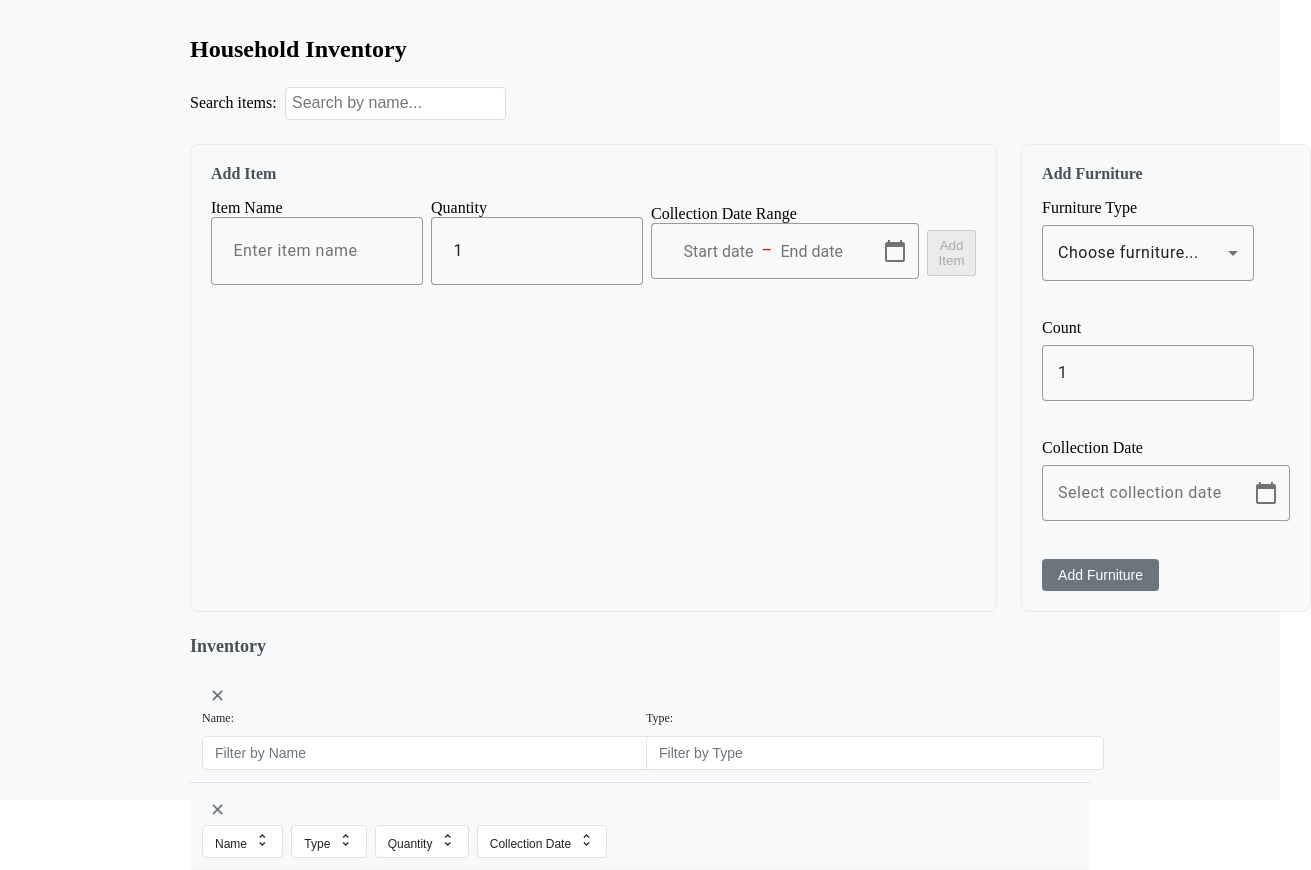
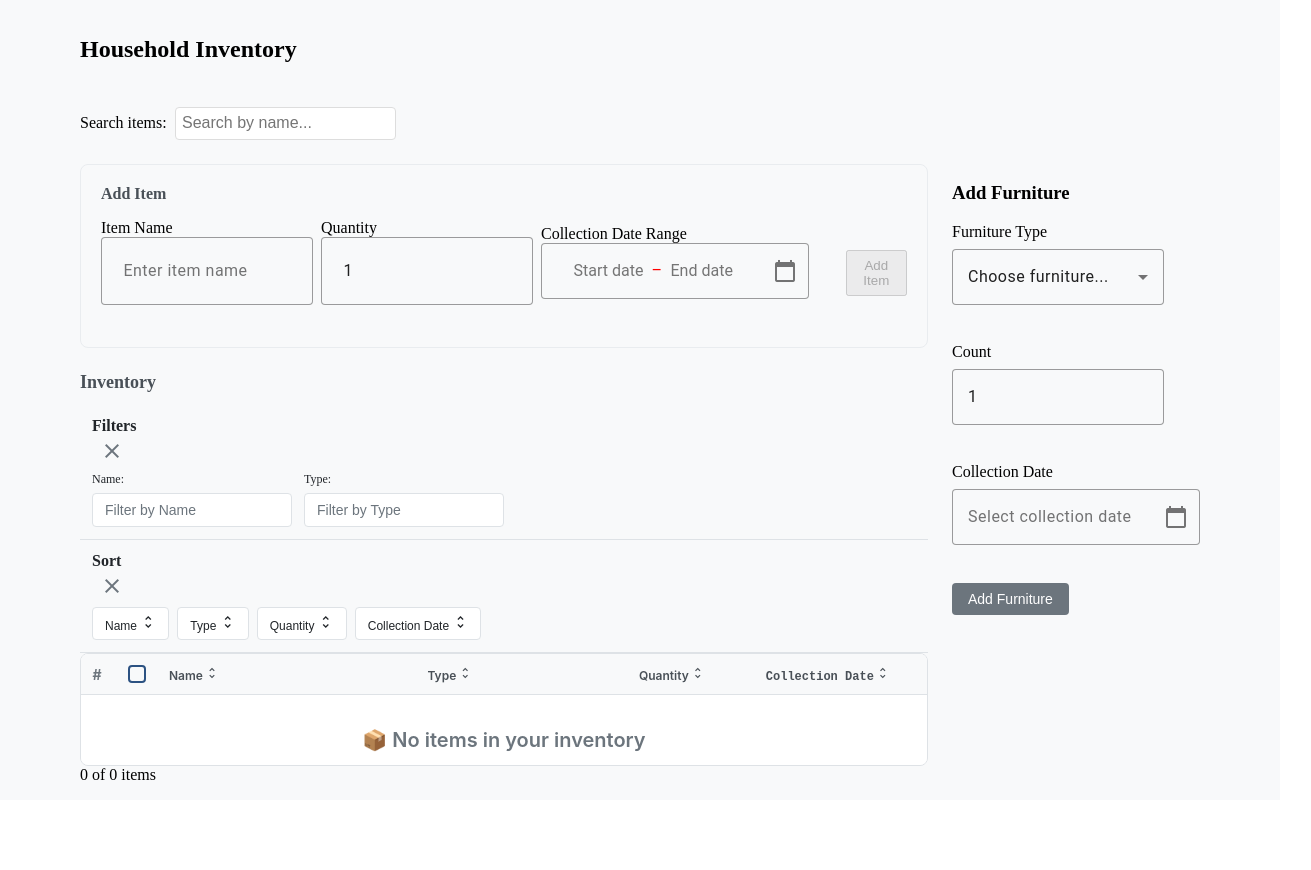
Before and after one commit to Whit3Bl00d/generic-table-angular_20, an Angular app: page /household in a window 1280 px wide. Shown: the top 870 px of the page, 1311 px wide, since content can reach past the window. After the commit the page ends 800 px from the top, so only its background shows below. Built offline with nearby package versions, Linux system fonts and the light colour scheme.

Commit message:
filters... started inf scroll.. sticky header

```diff
--- a/src/app/features/household/components/household-table/household-table.component.scss
+++ b/src/app/features/household/components/household-table/household-table.component.scss
@@ -1,3 +1,10 @@
+:host {
+  display: block;
+  width: 100%;
+  flex: 1;
+  overflow: auto;
+}
+
 .custom-empty-state {
   text-align: center;
   padding: 2rem;
--- a/src/app/features/household/pages/household-dashboard/household-dashboard.component.html
+++ b/src/app/features/household/pages/household-dashboard/household-dashboard.component.html
@@ -11,24 +11,41 @@
   <div class="search-section">
     <label>
       Search items:
-      <input type="text" [value]="search()" (input)="setSearch($event)" placeholder="Search by name..." />
+      <input
+        type="text"
+        [value]="search()"
+        (input)="setSearch($event)"
+        placeholder="Search by name..."
+      />
     </label>
   </div>
 
   <div class="forms-section">
-    <div class="form-container">
-      <h3>Add Item</h3>
-      <app-household-form (addItem)="addItem($event)" (error)="showError($event)"></app-household-form>
+    <div class="flex-vert--full-size">
+
+      <div class="household">
+        <h3>Add Item</h3>
+
+        <app-household-form
+        (addItem)="addItem($event)"
+        (error)="showError($event)"
+        ></app-household-form>
+      </div>
+
+      <div class="table">
+        <h3>Inventory</h3>
+
+        <app-household-table [items]="filteredItems()"></app-household-table>
+      </div>
     </div>
 
-    <div class="form-container">
+    <div class="furniture">
       <h3>Add Furniture</h3>
-      <app-furniture-form (addFurniture)="addFurniture($event)" (error)="showError($event)"></app-furniture-form>
+
+      <app-furniture-form
+        (addFurniture)="addFurniture($event)"
+        (error)="showError($event)"
+      ></app-furniture-form>
     </div>
   </div>
-
-  <div class="table-section">
-    <h3>Inventory</h3>
-    <app-household-table [items]="filteredItems()"></app-household-table>
-  </div>
 </section>
--- a/src/app/features/household/pages/household-dashboard/household-dashboard.component.scss
+++ b/src/app/features/household/pages/household-dashboard/household-dashboard.component.scss
@@ -1,6 +1,17 @@
+:host {
+  display: block;
+  width: 100%;
+  height: 100%;
+}
+
 .household-dashboard {
+  display: flex;
+  flex-direction: column;
+  width: 90%;
+  height: 100%;
+
+  box-sizing: border-box;
   padding: 1rem;
-  max-width: 900px;
   margin: 0 auto;
 }
 
@@ -30,37 +41,48 @@ input:focus {
 }
 
 .forms-section {
-  display: grid;
-  grid-template-columns: 1fr 1fr;
+  flex: 1;
+  display: flex;
+  width: 100%;
   gap: 24px;
-  margin: 24px 0;
+  overflow: hidden;
 }
 
-@media (max-width: 768px) {
-  .forms-section {
-    grid-template-columns: 1fr;
-  }
+.flex-vert--full-size {
+  width: 100%;
+  height: 100%;
+  display: flex;
+  flex-direction: column;
 }
 
-.form-container {
+.household {
+  width: 100%;
   background: #f8f9fa;
+  box-sizing: border-box;
   padding: 20px;
   border-radius: 8px;
   border: 1px solid #e9ecef;
 }
 
-.form-container h3 {
+.household h3 {
   margin: 0 0 16px 0;
   color: #495057;
   font-size: 16px;
   font-weight: 600;
 }
 
-.table-section h3 {
-  margin: 24px 0 12px 0;
-  color: #495057;
-  font-size: 18px;
-  font-weight: 600;
+.table {
+  flex: 1;
+  display: flex;
+  flex-direction: column;
+  width: 100%;
+  overflow: hidden;
+  h3 {
+    margin: 24px 0 12px 0;
+    color: #495057;
+    font-size: 18px;
+    font-weight: 600;
+  }
 }
 
 .error-message {
--- a/src/app/shared/components/generic-table/generic-table.component.html
+++ b/src/app/shared/components/generic-table/generic-table.component.html
@@ -1,12 +1,14 @@
 <div class="generic-table">
   @if (showFilters() === true && filterableColumns().length > 0) {
-    <section class="filters">
-      <header>
+    <form class="filters" (reset)="clearFilters()">
+      <header class="filters__header">
         <title class="filters__title">Filters</title>
 
-        <button class="filters__clear" (click)="clearFilters()" title="Clear all filters">✕</button>
+        <button type="reset" class="filters__clear" title="Clear all filters">
+          <mat-icon>clear</mat-icon>
+          <!-- TODO: Add Trash can component -->
+        </button>
       </header>
-
       <div class="filters__grid">
         @for (column of filterableColumns(); track column.key) {
           <div class="filter">
@@ -21,7 +23,7 @@
           </div>
         }
       </div>
-    </section>
+    </form>
   }
 
   @if (showSortShowcase() === true) {
@@ -29,7 +31,10 @@
       <header>
         <title class="sort__title">Sort</title>
 
-        <button class="sort__clear" (click)="clearSort()" title="Clear sort">✕</button>
+        <button class="sort__clear" (click)="clearSort()" title="Clear sort">
+          <mat-icon>clear</mat-icon>
+          <!-- TODO: Add Trash can component -->
+        </button>
       </header>
 
       <div class="sort__controls">
@@ -51,7 +56,7 @@
     </section>
   }
 
-  <section class="table__container">
+  <section class="table-container" (scroll)="onScroll($event)">
     <table class="table">
       <colgroup>
         @for (column of displayColumns(); track column.key) {
--- a/src/app/shared/components/generic-table/generic-table.component.scss
+++ b/src/app/shared/components/generic-table/generic-table.component.scss
@@ -6,6 +6,10 @@
 
 /* CSS Custom Properties for theming and consistency */
 :host {
+  display: block;
+  width: 100%;
+  height: 100%;
+
   /* Colors - More semantic naming */
   --generic-table-background-color: #ffffff;
   --generic-table-border-color: #dee2e6;
@@ -16,19 +20,20 @@
   --generic-table-primary-text-color: #212529;
   --generic-table-secondary-text-color: #6c757d;
 
-  /* Spacing - More descriptive */
-  --generic-table-spacing-small: 8px;
-  --generic-table-spacing-medium: 12px;
-  --generic-table-spacing-large: 16px;
-  --generic-table-spacing-extra-large: 24px;
+  /* padding */
+  --generic-table-filters-padding: 12px;
+
+  /* Checkbox Custom Properties */
+  --generic-table-checkbox-bg-color: transparent;
+  --generic-table-checkbox-border-color: #2c5282;
+  --generic-table-checkbox-ripple-color: rgb(0, 24, 133);
+  --generic-table-checkbox-checked-color: #1565c0;
+  --generic-table-checkbox-hover-color: #2a4d69;
+  --generic-table-checkbox-unselected-hover-bg: #e0e0e0;
 
   /* Borders */
   --generic-table-border-size: 1px;
-  --generic-table-border-radius-value: 8px;
-
-  /* Shadows */
-  --generic-table-shadow-subtle: 0 1px 3px rgba(0, 0, 0, 0.1);
-  --generic-table-shadow-moderate: 0 2px 8px rgba(0, 0, 0, 0.1);
+  --generic-table-border-radius: 8px;
 
   /* Typography */
   --generic-table-font-size-small: 12px;
@@ -43,45 +48,32 @@
   --generic-table-transition-duration-normal: 0.2s ease;
   --generic-table-focus-outline-color: #007bff;
   --generic-table-focus-outline-shadow: 0 0 0 3px rgba(0, 123, 255, 0.25);
-
-  /* Checkbox Custom Properties - More semantic */
-  --generic-table-checkbox-background: transparent;
-  --generic-table-checkbox-border-color: #2c5282;
-  --generic-table-checkbox-border-radius-value: 4px;
-  --generic-table-checkbox-border-size: 2px;
-  --generic-table-checkbox-checked-background: #1565c0;
-  --generic-table-checkbox-checked-border-color: #1565c0;
-  --generic-table-checkbox-checked-icon-color: #ffffff;
-  --generic-table-checkbox-hover-background: #2a4d69;
-  --generic-table-checkbox-hover-border-color: #1565c0;
-  --generic-table-checkbox-unselected-hover-background: #e0e0e0;
-  --generic-table-checkbox-unselected-hover-border-color: #1565c0;
-  --generic-table-checkbox-default-ripple-color: rgb(0, 47, 255);
-  --generic-table-checkbox-checked-ripple-color: rgb(16, 253, 115);
-  --generic-table-checkbox-indeterminate-ripple-color: rgb(249, 253, 16);
-  --generic-table-checkbox-static-ripple-opacity: 0.3;
-  --generic-table-checkbox-dynamic-ripple-opacity: 0.15;
-  --generic-table-checkbox-disabled-background: #37474f;
-  --generic-table-checkbox-disabled-border-color: #4a5568;
-  --generic-table-checkbox-disabled-icon-color: #9e9e9e;
-  --generic-table-checkbox-ripple-background: rgba(21, 101, 192, 0.3);
 }
 
 /* Main container */
-.table {
+.table-container {
+  flex: 1;
+  display: block;
   background: var(--generic-table-background-color);
   border: var(--generic-table-border-size) solid var(--generic-table-border-color);
-  border-radius: var(--generic-table-border-radius-value);
-  box-shadow: var(--generic-table-shadow-moderate);
+  border-radius: var(--generic-table-border-radius);
+  min-height: 0;
+  overflow: auto;
+  position: relative;
+}
+
+.table {
+  border-collapse: separate;
+  border-spacing: 0;
+  empty-cells: show;
+  width: 100%;
+  color: var(--generic-table-primary-text-color);
   font-family: var(--generic-table-font-family-stack);
   font-size: var(--generic-table-font-size-normal);
-  color: var(--generic-table-primary-text-color);
-  width: 100%;
-  border-collapse: collapse;
-  empty-cells: show;
 
   /* Table structure */
-  &__header__cell, &__cell {
+  &__header__cell,
+  &__cell {
     text-align: left;
     box-sizing: border-box;
     padding-inline: 0.5rem;
@@ -98,7 +90,6 @@
     position: sticky;
     top: 0;
     z-index: 10;
-    border-bottom: var(--generic-table-border-size) solid var(--generic-table-border-color);
   }
 
   &__cell {
@@ -121,10 +112,12 @@
 /* Filters */
 .filters {
   background: var(--generic-table-header-background);
-  padding: var(--generic-table-spacing-medium);
+  box-sizing: border-box;
+  padding: var(--generic-table-filters-padding);
   border-bottom: var(--generic-table-border-size) solid var(--generic-table-border-color);
 
   &__title {
+    display: block;
     font-size: 16px;
     font-weight: 600;
     color: var(--generic-table-primary-text-color);
@@ -135,8 +128,9 @@
     background: none;
     border: none;
     color: var(--generic-table-secondary-text-color);
-    font-size: 18px;
+    font-size: 1.125rem;
     cursor: pointer;
+    box-sizing: border-box;
     padding: 4px 8px;
     border-radius: 4px;
     transition: all 0.2s ease;
@@ -149,7 +143,7 @@
 
   &__grid {
     display: grid;
-    grid-template-columns: repeat(auto-fit, minmax(200px, 1fr));
+    grid-template-columns: repeat(auto-fill, 200px);
     gap: 12px;
   }
 }
@@ -160,21 +154,22 @@
   gap: 6px;
 
   & label {
-    font-size: 12px;
+    font-size: 0.75rem;
     font-weight: 500;
     color: var(--generic-table-primary-text-color);
-    margin-bottom: 4px;
   }
 
   & input {
+    width: 100%;
+    box-sizing: border-box;
     padding: 8px 12px;
+    background: white;
     border: var(--generic-table-border-size) solid var(--generic-table-border-color);
     border-radius: 4px;
+    color: var(--generic-table-primary-text-color);
     font-size: var(--generic-table-font-size-normal);
-    background: white;
-    color: var(--generic-table-primary-text-color);
+
     transition: border-color 0.2s ease;
-    width: 100%;
 
     &:focus {
       outline: none;
@@ -191,25 +186,24 @@
 /* Sort */
 .sort {
   background: var(--generic-table-header-background);
-  padding: var(--generic-table-spacing-medium);
+  box-sizing: border-box;
+  padding: var(--generic-table-filters-padding);
   border-bottom: var(--generic-table-border-size) solid var(--generic-table-border-color);
 
   &__title {
-    font-size: 16px;
+    display: block;
+    font-size: 1rem;
     font-weight: 600;
     color: var(--generic-table-primary-text-color);
     margin: 0;
   }
 
   &__icon {
-    margin-left: 4px;
-    font-size: 10px;
-
     mat-icon {
-      font-size: 16px;
-      height: 16px;
-      width: 16px;
-      line-height: 16px;
+      font-size: 1rem;
+      height: 1rem;
+      width: 1rem;
+      line-height: 1rem;
     }
   }
 
@@ -218,6 +212,7 @@
     border: none;
     color: inherit;
     cursor: pointer;
+    box-sizing: border-box;
     padding: 2px;
     border-radius: 2px;
     transition: all 0.2s ease;
@@ -242,8 +237,9 @@
     background: none;
     border: none;
     color: var(--generic-table-secondary-text-color);
-    font-size: 18px;
+    font-size: 1.125rem;
     cursor: pointer;
+    box-sizing: border-box;
     padding: 4px 8px;
     border-radius: 4px;
     transition: all 0.2s ease;
@@ -261,10 +257,11 @@
   }
 
   &__btn {
-    padding: 6px 12px;
+    background: white;
     border: var(--generic-table-border-size) solid var(--generic-table-border-color);
     border-radius: 4px;
-    background: white;
+    box-sizing: border-box;
+    padding: 6px 12px;
     color: var(--generic-table-primary-text-color);
     font-size: 12px;
     font-weight: 500;
@@ -287,20 +284,23 @@
 /* Angular Material Checkbox Styling */
 .generic-table {
   @include mixins.material-checkbox(
-    $bg-color: var(--generic-table-checkbox-background),
+    $bg-color: var(--generic-table-checkbox-bg-color),
     $border-color: var(--generic-table-checkbox-border-color),
-    $border-radius: var(--generic-table-checkbox-border-radius-value),
-    $border-width: var(--generic-table-checkbox-border-size),
-    $checked-bg: var(--generic-table-checkbox-checked-background),
-    $checked-border: var(--generic-table-checkbox-checked-border-color),
-    $hover-bg: var(--generic-table-checkbox-hover-background),
-    $hover-border: var(--generic-table-checkbox-hover-border-color),
-    $unselected-hover-bg: var(--generic-table-checkbox-unselected-hover-background),
-    $unselected-hover-border: var(--generic-table-checkbox-unselected-hover-border-color),
-    $default-ripple-color: var(--generic-table-checkbox-default-ripple-color),
-    $checked-ripple-color: var(--generic-table-checkbox-checked-ripple-color),
-    $static-ripple-opacity: var(--generic-table-checkbox-static-ripple-opacity)
+    $checked-bg: var(--generic-table-checkbox-checked-color),
+    $checked-border: var(--generic-table-checkbox-checked-color),
+    $hover-bg: var(--generic-table-checkbox-hover-color),
+    $hover-border: var(--generic-table-checkbox-checked-color),
+    $unselected-hover-bg: var(--generic-table-checkbox-unselected-hover-bg),
+    $unselected-hover-border: var(--generic-table-checkbox-checked-color),
+    $default-ripple-color: var(--generic-table-checkbox-ripple-color),
+    $checked-ripple-color: var(--generic-table-checkbox-ripple-color)
   );
+
+  display: flex;
+  flex-direction: column;
+  width: 100%;
+  height: 100%;
+  overflow: hidden;
 
   // Automatically created column styling
   &__col {
--- a/src/app/shared/components/generic-table/generic-table.component.ts
+++ b/src/app/shared/components/generic-table/generic-table.component.ts
@@ -26,6 +26,9 @@ import type { TableColumn, TableFilter, TableSort } from './generic-table.types'
   changeDetection: ChangeDetectionStrategy.OnPush,
 })
 export class GenericTableComponent<T extends Record<string | number, any>> {
+  // Constants
+  private readonly SCROLL_THRESHOLD = 50; // Distance from bottom in pixels
+
   // Inputs
   data = input.required<T[]>();
   columns = input.required<TableColumn<T>[]>();
@@ -39,6 +42,7 @@ export class GenericTableComponent<T extends Record<string | number, any>> {
 
   // Outputs
   @Output() rowClick = new EventEmitter<T>();
+  @Output() scrollEnd = new EventEmitter<void>();
 
   // Private signals
   private filterSignal = signal<TableFilter<T>[]>([]);
@@ -302,4 +306,12 @@ export class GenericTableComponent<T extends Record<string | number, any>> {
   clearSort(): void {
     this.sortSignal.set(null);
   }
+
+  onScroll(event: Event): void {
+    const element = event.target as HTMLElement;
+
+    if (element.scrollHeight - element.scrollTop - element.clientHeight <= this.SCROLL_THRESHOLD) {
+      this.scrollEnd.emit();
+    }
+  }
 }
```
Lines whose indentation alone changed are shown as unchanged.
